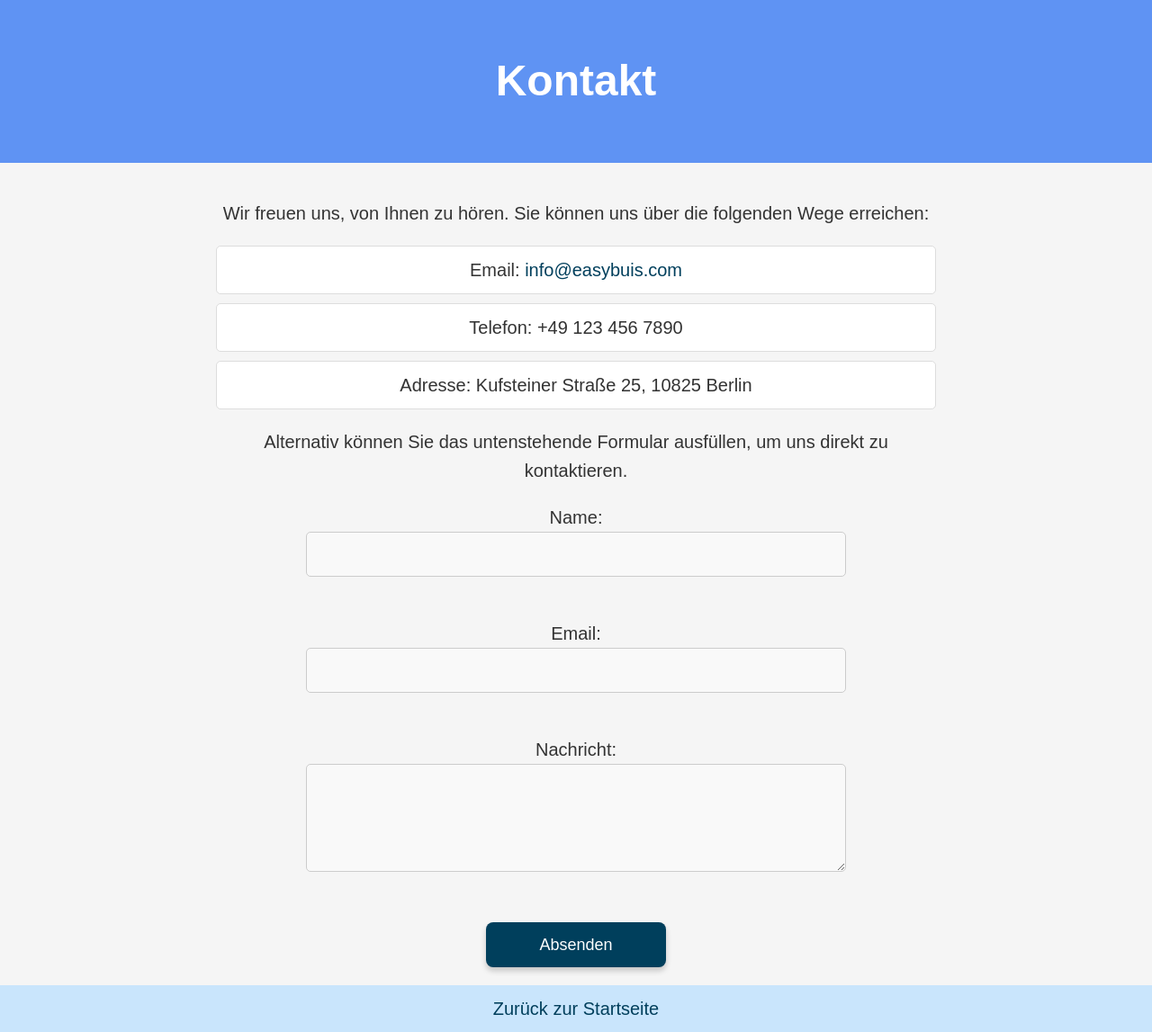
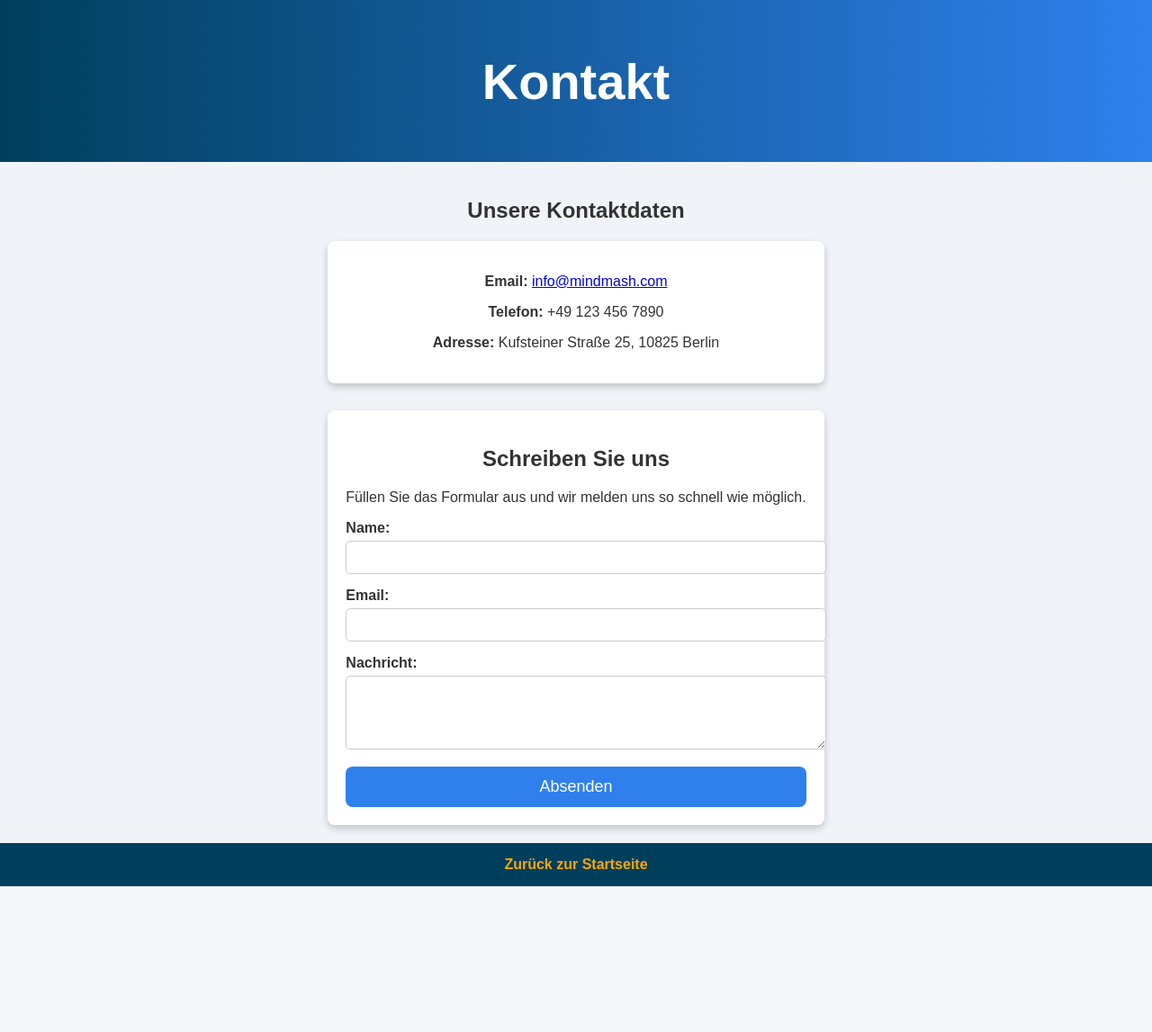
Before and after one commit to Usman-65/E-Business1, a Flask app: page /kontakt in a window 1280 px wide. Shown: the whole page at 90% size. After the commit the page ends 985 px from the top, so only its background shows below. Run offline with Flask 3, Linux system fonts and the light colour scheme.

Commit message:
kontakt verbesserung

```diff
--- a/static/kontakt.css
+++ b/static/kontakt.css
@@ -1,27 +1,24 @@
-/* Allgemeine Einstellungen */
+/* Allgemeine Stile */
 body {
     margin: 0;
-    font-family: Arial, sans-serif;
-    font-size: 20px;
-    background-color: #f5f5f5;
+    font-family: 'Arial', sans-serif;
+    background-color: #f0f4f8;
     color: #333;
-    line-height: 1.6;
     display: flex;
     flex-direction: column;
     min-height: 100vh;
 }
 
-/* Header Styling */
+/* Header */
 header {
-    background-color: #5f93f3;
+    background: linear-gradient(90deg, #003f5c, #2f80ed);
     color: white;
     padding: 20px;
     text-align: center;
-    font-size: 24px;
-    font-weight: bold;
+    font-size: 28px;
 }
 
-/* Hauptinhalt Styling */
+/* Hauptinhalt */
 main {
     flex: 1;
     padding: 20px;
@@ -30,82 +27,107 @@ main {
     text-align: center;
 }
 
-/* Liste Styling */
-ul {
-    list-style-type: none;
-    padding: 0;
+/* Kontaktinfo */
+.contact-info {
+    margin-bottom: 30px;
 }
 
-ul li {
-    background: #fff;
-    padding: 10px;
-    margin: 10px 0;
-    border-radius: 5px;
-    border: 1px solid #ddd;
+.contact-box {
+    background: white;
+    padding: 20px;
+    border-radius: 8px;
+    box-shadow: 0px 4px 8px rgba(0, 0, 0, 0.2);
 }
 
-/* Styling für Eingabefelder und Textarea */
-input[type="text"],
-input[type="email"],
-textarea {
+/* Formular */
+.contact-form {
+    background: white;
+    padding: 20px;
+    border-radius: 8px;
+    box-shadow: 0px 4px 8px rgba(0, 0, 0, 0.2);
+}
+
+.input-group {
+    text-align: left;
+    margin-bottom: 15px;
+}
+
+label {
+    font-weight: bold;
+    display: block;
+    margin-bottom: 5px;
+}
+
+input, textarea {
     width: 100%;
-    max-width: 600px;
-    height: 50px;
-    font-size: 18px;
     padding: 10px;
-    margin-bottom: 15px;
     border: 1px solid #ccc;
     border-radius: 5px;
-    box-sizing: border-box;
-    background-color: #f9f9f9;
 }
 
-/* Styling für das Textarea */
 textarea {
-    height: 120px;
     resize: vertical;
 }
 
-/* Styling für den Absende-Button */
-button[type="submit"] {
-    width: 200px;
-    height: 50px;
+/* Button */
+button {
+    width: 100%;
+    padding: 12px;
     font-size: 18px;
-    background-color: #003f5c;
+    background: #2f80ed;
     color: white;
     border: none;
     border-radius: 8px;
     cursor: pointer;
-    padding: 10px 20px;
-    box-shadow: 0 4px 6px rgba(0, 0, 0, 0.2);
-    transition: background-color 0.3s ease;
+    transition: background 0.3s ease-in-out;
 }
 
-/* Hover-Effekt für den Button */
-button[type="submit"]:hover {
-    background-color: #0056b3;
+button:hover {
+    background: #0056b3;
 }
 
-/* Footer Styling */
+/* Benachrichtigung */
+.notification {
+    position: fixed;
+    top: 20px;
+    left: 50%;
+    transform: translateX(-50%);
+    background: #28a745;
+    color: white;
+    padding: 15px;
+    border-radius: 5px;
+    box-shadow: 0px 4px 6px rgba(0, 0, 0, 0.3);
+    animation: fadeIn 0.5s ease-in-out;
+}
+
+@keyframes fadeIn {
+    from { opacity: 0; }
+    to { opacity: 1; }
+}
+
+.fade-out {
+    animation: fadeOut 0.5s ease-in-out;
+}
+
+@keyframes fadeOut {
+    from { opacity: 1; }
+    to { opacity: 0; }
+}
+
+/* Footer */
 footer {
-    background-color:rgb(201, 229, 252);
+    background-color: #003f5c;
     color: white;
     text-align: center;
-    padding: 10px 20px;
+    padding: 15px;
 }
 
-/* Links Styling */
-a {
-    color: #003f5c;
+footer a {
+    color: #ffa600;
     text-decoration: none;
+    font-weight: bold;
 }
 
-a:hover {
+footer a:hover {
     text-decoration: underline;
 }
-
-button:focus {
-    outline: 3px solid #ffa600;
-    border-radius: 5px;
-    background-color: #0056b3;
-  }
--- a/templates/kontakt.html
+++ b/templates/kontakt.html
@@ -12,68 +12,54 @@
     <header>
         <h1>Kontakt</h1>
     </header>
+
     <main>
-        <p>Wir freuen uns, von Ihnen zu hören. Sie können uns über die folgenden Wege erreichen:</p>
-        <ul>
-            <li>Email: <a href="mailto:kontakt@easybuis.com">info@easybuis.com</a></li>
-            <li>Telefon: +49 123 456 7890</li>
-            <li>Adresse: Kufsteiner Straße 25, 10825 Berlin</li>
-        </ul>
-        <p>Alternativ können Sie das untenstehende Formular ausfüllen, um uns direkt zu kontaktieren.</p>
-        <form onsubmit="return showNotification()">
-            <label for="name">Name:</label><br>
-            <input type="text" id="name" name="name" required><br><br>
-            <label for="email">Email:</label><br>
-            <input type="email" id="email" name="email" required><br><br>
-            <label for="message">Nachricht:</label><br>
-            <textarea id="message" name="message" rows="4" required></textarea><br><br>
-            <button type="submit">Absenden</button>
-        </form>
+        <section class="contact-info">
+            <h2>Unsere Kontaktdaten</h2>
+            <div class="contact-box">
+                <p><strong>Email:</strong> <a href="mailto:kontakt@easybuis.com">info@mindmash.com</a></p>
+                <p><strong>Telefon:</strong> +49 123 456 7890</p>
+                <p><strong>Adresse:</strong> Kufsteiner Straße 25, 10825 Berlin</p>
+            </div>
+        </section>
+
+        <section class="contact-form">
+            <h2>Schreiben Sie uns</h2>
+            <p>Füllen Sie das Formular aus und wir melden uns so schnell wie möglich.</p>
+            <form onsubmit="return showNotification()">
+                <div class="input-group">
+                    <label for="name">Name:</label>
+                    <input type="text" id="name" name="name" required>
+                </div>
+                <div class="input-group">
+                    <label for="email">Email:</label>
+                    <input type="email" id="email" name="email" required>
+                </div>
+                <div class="input-group">
+                    <label for="message">Nachricht:</label>
+                    <textarea id="message" name="message" rows="4" required></textarea>
+                </div>
+                <button type="submit">Absenden</button>
+            </form>
+        </section>
     </main>
+
     <footer>
-            <a href="/">Zurück zur Startseite</a>
+        <a href="/">Zurück zur Startseite</a>
     </footer>
 
-    <!-- JavaScript akript für die Push-Up Benachrichtigung -->
     <script>
         function showNotification() {
-            // Erstellen der Benachrichtigung
             const notification = document.createElement('div');
-            const countdown = document.createElement('span');
-            let timeLeft = 3; // Countdown in Sekunden
+            notification.innerText = "Formular wurde erfolgreich abgesendet!";
+            notification.classList.add("notification");
 
-            notification.innerText = "Formular wurde erfolgreich abgesendet!";
-            notification.style.position = 'fixed';
-            notification.style.top = '50%';
-            notification.style.left = '50%';
-            notification.style.transform = 'translate(-50%, -50%)';
-            notification.style.backgroundColor = '#5cb85c';
-            notification.style.color = 'white';
-            notification.style.padding = '20px';
-            notification.style.borderRadius = '10px';
-            notification.style.boxShadow = '0 4px 6px rgba(0, 0, 0, 0.2)';
-            notification.style.zIndex = '1000';
+            document.body.appendChild(notification);
+            setTimeout(() => {
+                notification.classList.add("fade-out");
+                setTimeout(() => notification.remove(), 500);
+            }, 3000);
 
-            // Countdown-Text initialisieren
-            countdown.innerText = ` (${timeLeft})`;
-            notification.appendChild(countdown);
-
-            // Benachrichtigung zum Body hinzufügen
-            document.body.appendChild(notification);
-
-            // Countdown aktualisieren
-            const countdownInterval = setInterval(() => {
-                timeLeft -= 1;
-                countdown.innerText = ` (${timeLeft})`;
-
-                // Countdown beenden und Benachrichtigung entfernen
-                if (timeLeft <= 0) {
-                    clearInterval(countdownInterval);
-                    notification.remove();
-                }
-            }, 1000);
-
-            // Standardformularverhalten verhindern
             return false;
         }
     </script>
```
